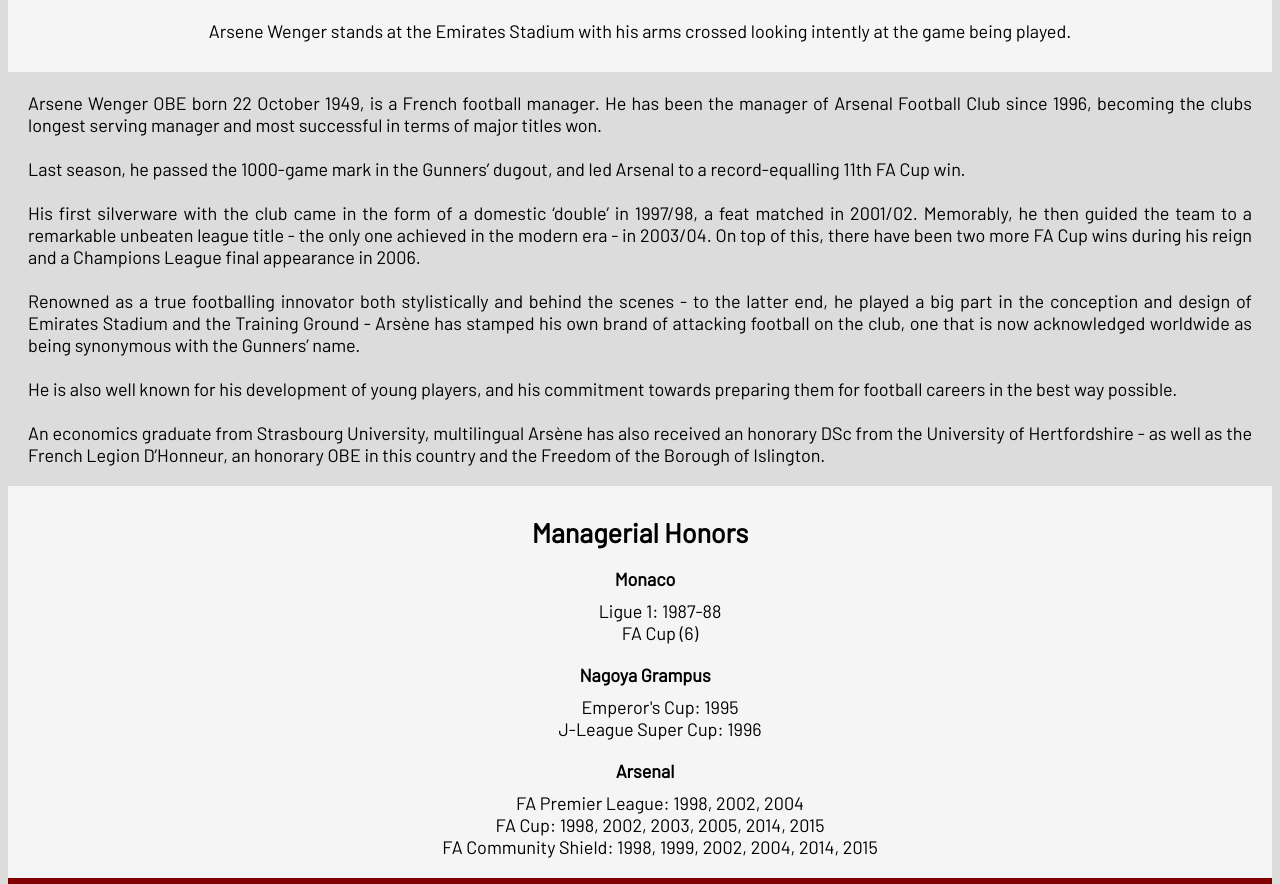
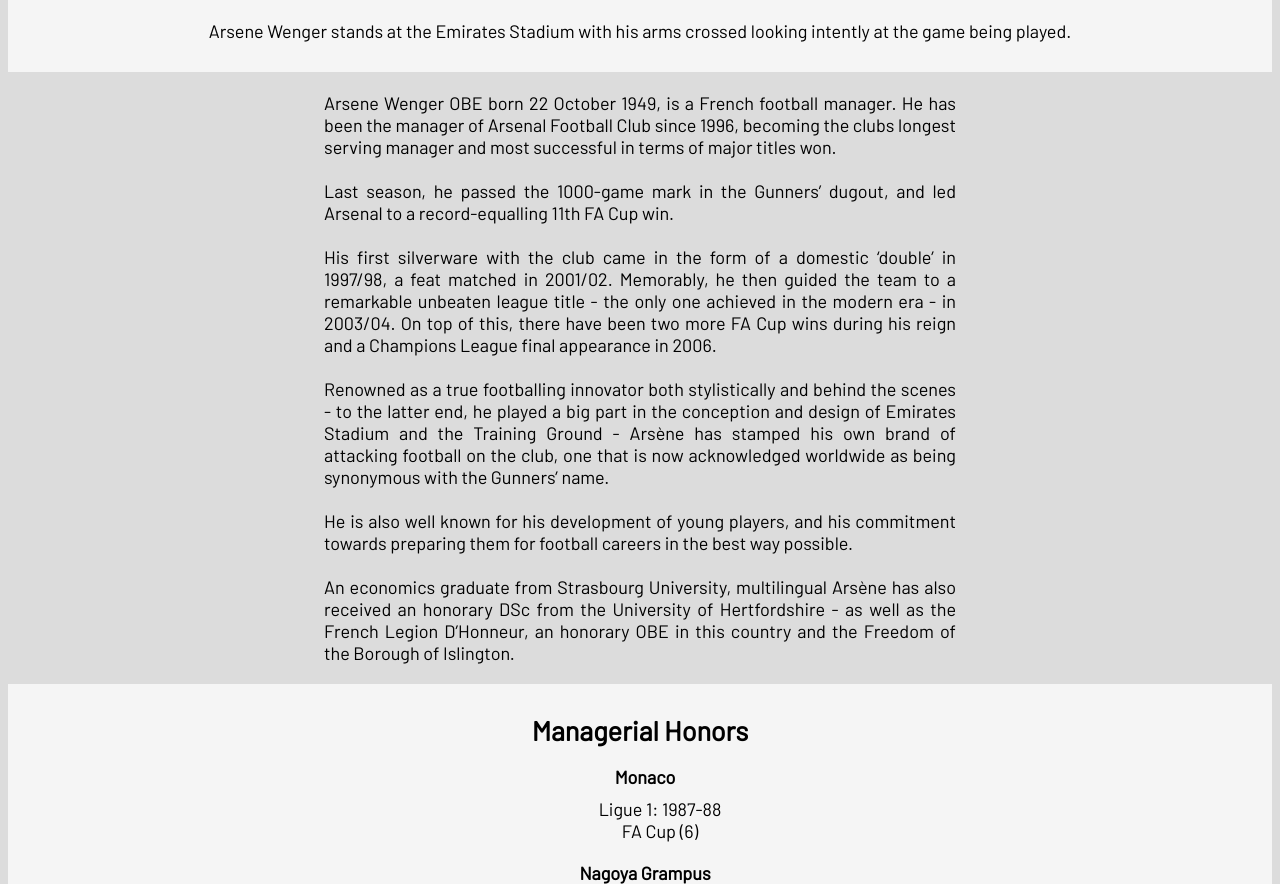
Before and after one commit to lawlawson/Tribute-Page, a plain HTML site: page index.html in a window 1280 px wide. Shown: the part 754-1638 px from the top of the page. Drawn offline with Linux system fonts and the light colour scheme; grey boxes are pictures that could not be loaded.

Commit message:
Fixed text width issue

```diff
--- a/styles.css
+++ b/styles.css
@@ -66,7 +66,7 @@ img {
   margin: 0 auto;
   text-align: justify;
   background-color: #dcdcdc;
-  padding: 0 auto;
+  max-width: 50%;
 }
 
 p {
```
